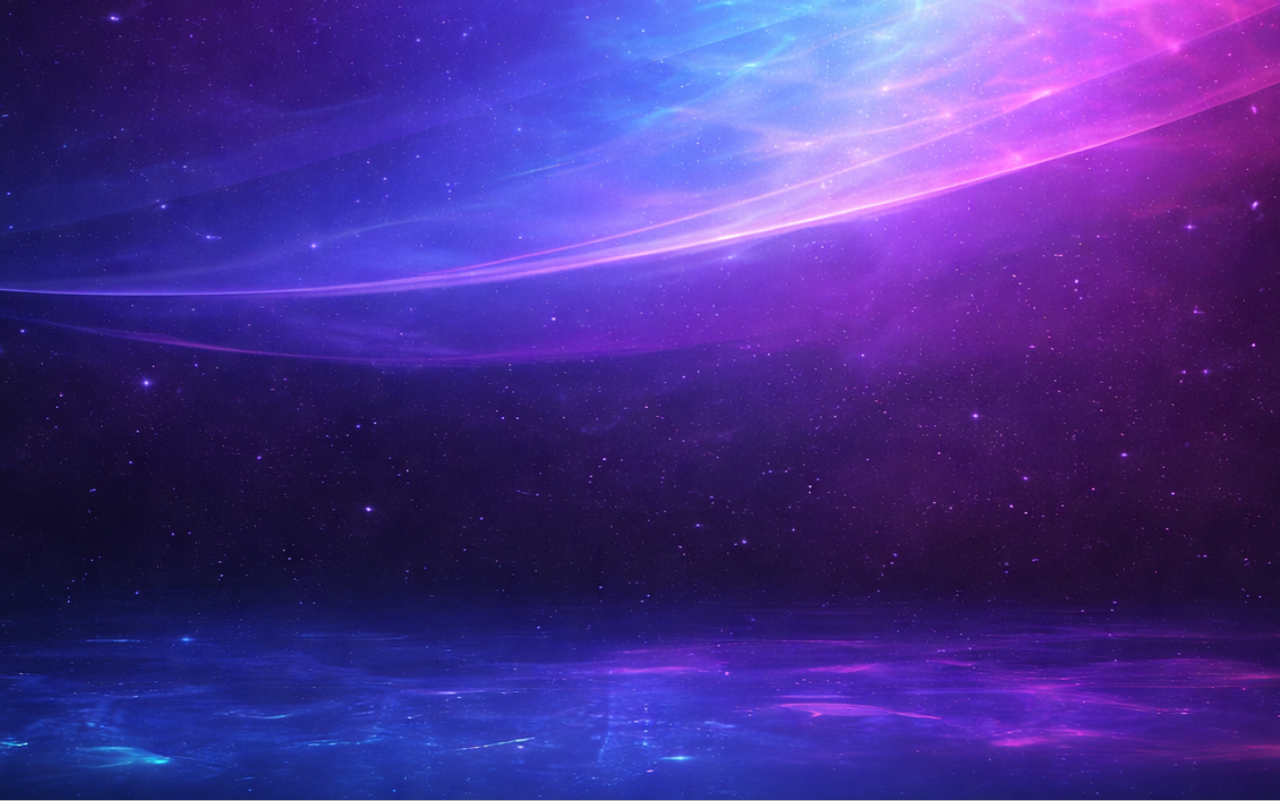
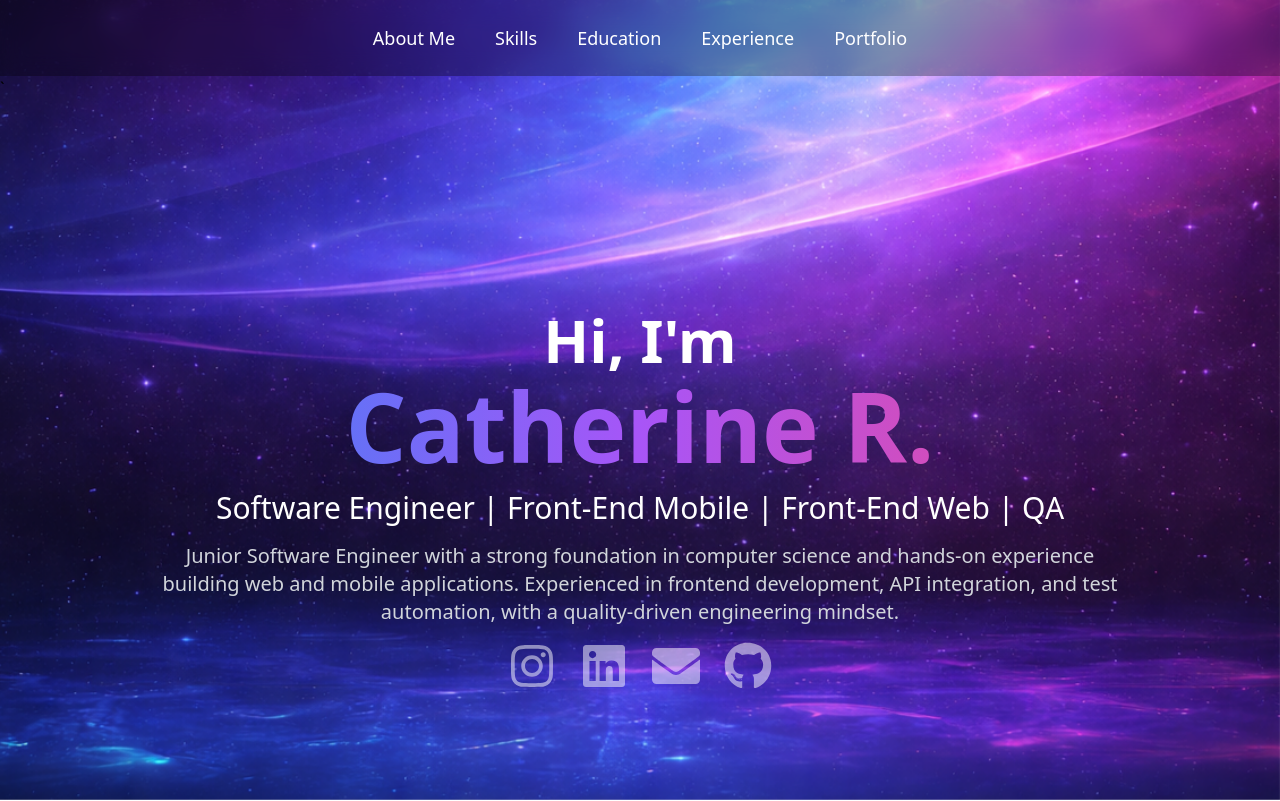
Before and after one commit to cathNotcat/my-portfolio, a React (Vite) app: page / in a window 1280 px wide. Shown: the top 801 px of the page. Built offline with nearby package versions, Linux system fonts and the light colour scheme.

Commit message:
fix: background

```diff
--- a/src/App.jsx
+++ b/src/App.jsx
@@ -9,14 +9,16 @@ import BackToTopComponent from './components/BackToTopComponent'
 const App = () => {
   return (
     // <div className="min-h-screen h-auto bg-fixed bg-cover bg-center bg-[url('/img/background.png')]">
-    <div className="fixed inset-0 -z-10">
-      <img
-        src="/img/background.png"
-        className="w-full h-full object-cover"
-      />
-    {/* </div> */}
+    <div className="min-h-screen">
+      <Navbar items={menuData}/>
 
-      <Navbar items={menuData}/>
+      <div className="fixed inset-0 -z-10">
+        <img
+          src="/img/background.png"
+          className="w-full h-full object-cover -z-10"
+        />
+      </div>`
+
       <Hero />
       <About />
       <Skills />
```
